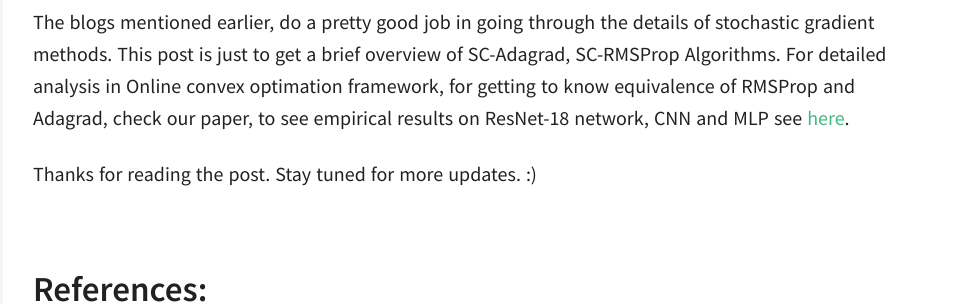
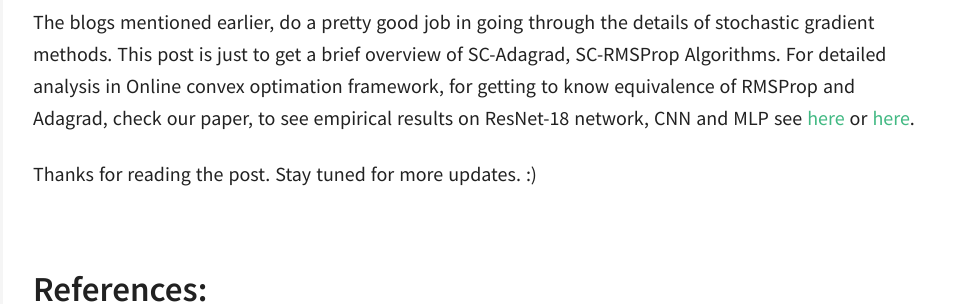
Before and after one commit to mmahesh/mmahesh.github.io, a Jekyll site: the page built from _posts/2017-07-05-tutorial-on-sc-adagrad-a-new-stochastic-gradient-method-for-deep-learning.md, in a window 1280 px wide. Shown: the part 4003-4307 px from the top of the page, without its empty margins (317-1280 px from the left). Built offline with Jekyll 4.4.1, drawn with Linux system fonts in a browser that asks for light colours; formulas are drawn with MathJax 3; comment, search, counter and statistics services are not loaded.

Commit message:
more updates

```diff
--- a/_posts/2017-07-05-tutorial-on-sc-adagrad-a-new-stochastic-gradient-method-for-deep-learning.md
+++ b/_posts/2017-07-05-tutorial-on-sc-adagrad-a-new-stochastic-gradient-method-for-deep-learning.md
@@ -88,7 +88,7 @@ $$\theta_{t+1}\gets\theta_t - \alpha \frac{g_t}{tv_{t}+\xi_2 e^{-\xi_1 tv_{t}}}$
 
 In general $1- \frac{1}{t} \leq \beta_t \leq 1- \frac{\gamma}{t}$ where $0<\gamma \leq 1$.
 
-The blogs mentioned earlier, do a pretty good job in going through the details of stochastic gradient methods. This post is just to get a brief overview of SC-Adagrad, SC-RMSProp Algorithms. For detailed analysis in Online convex optimation framework, for getting to know equivalence of RMSProp and Adagrad, check our paper, to see empirical results on ResNet-18 network, CNN and MLP see [here](http://www.ml.uni-saarland.de/Publications/MukHei-VariantsRMSPropAdagradLogRegret.pdf){:target="_blank"}.
+The blogs mentioned earlier, do a pretty good job in going through the details of stochastic gradient methods. This post is just to get a brief overview of SC-Adagrad, SC-RMSProp Algorithms. For detailed analysis in Online convex optimation framework, for getting to know equivalence of RMSProp and Adagrad, check our paper, to see empirical results on ResNet-18 network, CNN and MLP see [here](http://www.ml.uni-saarland.de/Publications/MukHei-VariantsRMSPropAdagradLogRegret.pdf){:target="_blank"} or [here](http://www.ml.uni-saarland.de/Publications/MukHei-VariantsRMSPropAdagradLogRegretLongVersion.pdf){:target="_blank"}.
 
 
 
```
